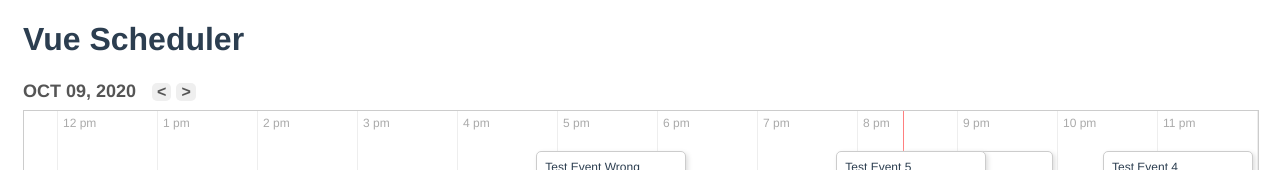
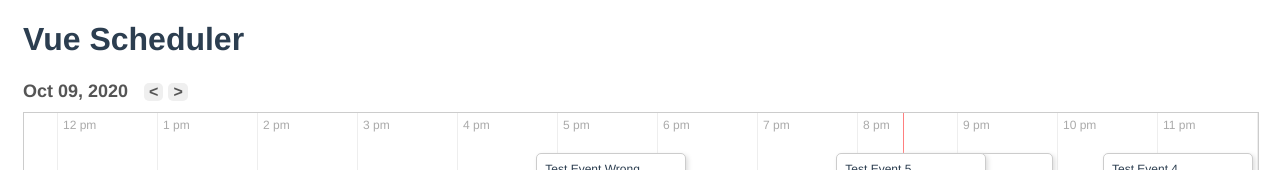
Before and after one commit to craigdanj/vue-day-schedule, a Vue app: page / in a window 1280 px wide. Shown: the top 170 px of the page. Built offline with nearby package versions, Linux system fonts and the light colour scheme.

Commit message:
Styules for header tweaked

```diff
--- a/src/components/Scheduler.vue
+++ b/src/components/Scheduler.vue
@@ -163,9 +163,8 @@ export default class Scheduler extends Vue {
 
 <style scoped>
 .header {
-  margin: 0 0 8px;
+  margin: 0 0 10px;
   color: #555;
-  text-transform: uppercase;
 }
 
 .header .date {
```
